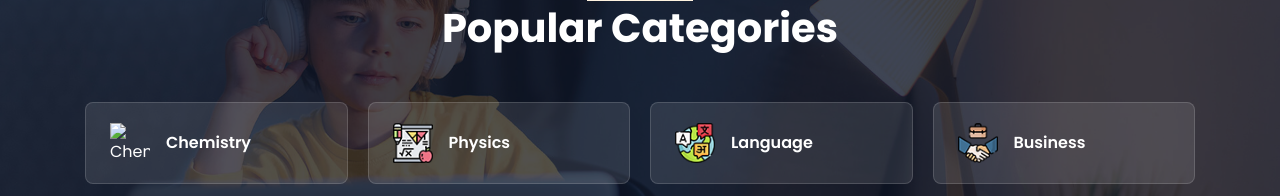
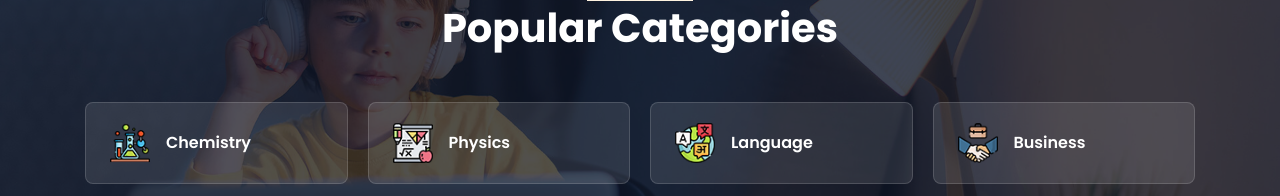
Before and after one commit to usman-codex/E-Learn, a plain HTML site: page index.html in a window 1280 px wide. Shown: the part 3000-3196 px from the top of the page. Drawn offline with Linux system fonts and the light colour scheme.

Commit message:
Update index.html

```diff
--- a/index.html
+++ b/index.html
@@ -411,7 +411,7 @@
         <div class="categories-grid">
 
             <a href="#" class="category-item">
-                <img src="chem" alt="Chemistry Icon" class="category-icon">
+                <img src="chem.png" alt="Chemistry Icon" class="category-icon">
                 <span class="category-name">Chemistry</span>
             </a>
 
```
